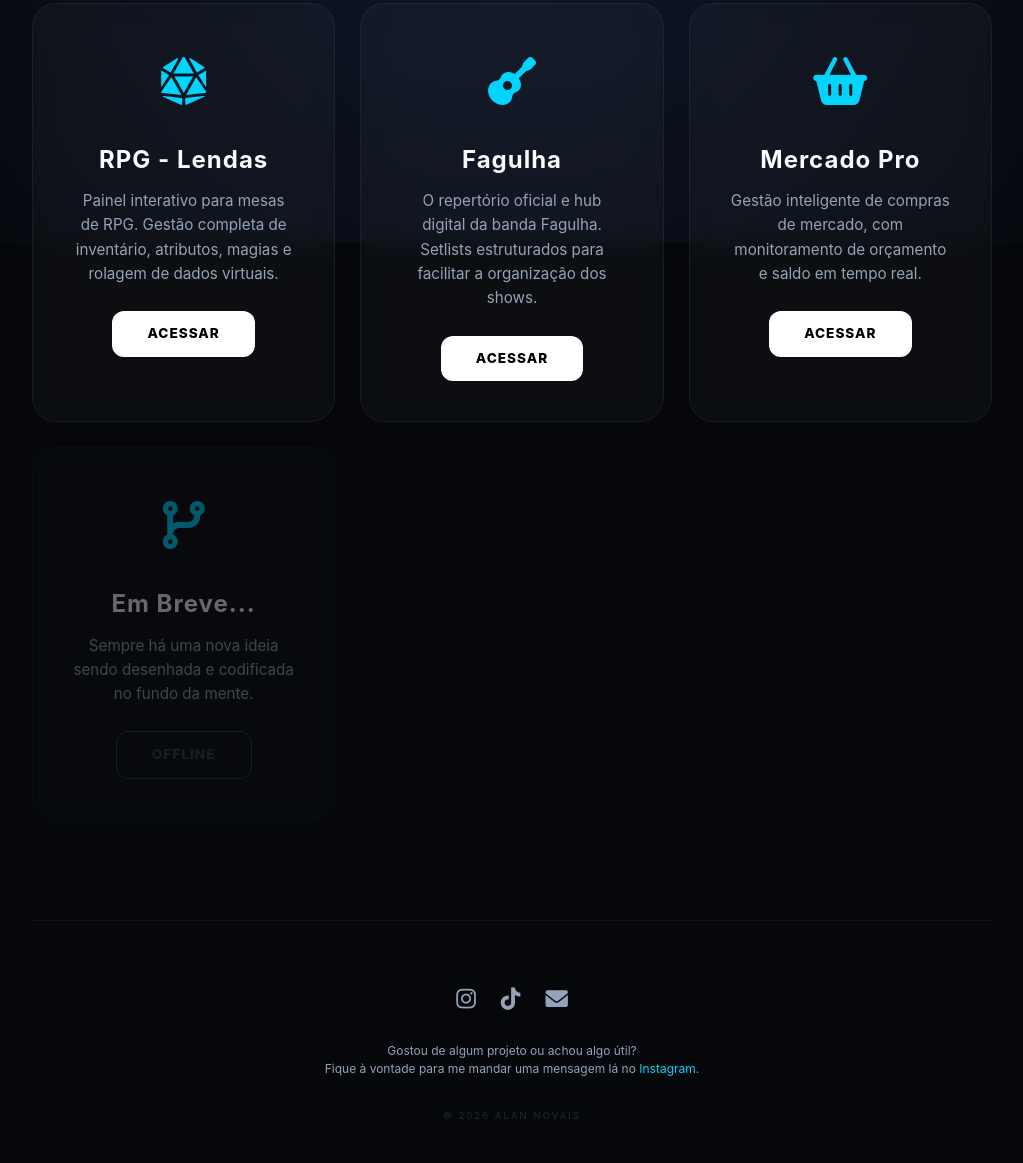
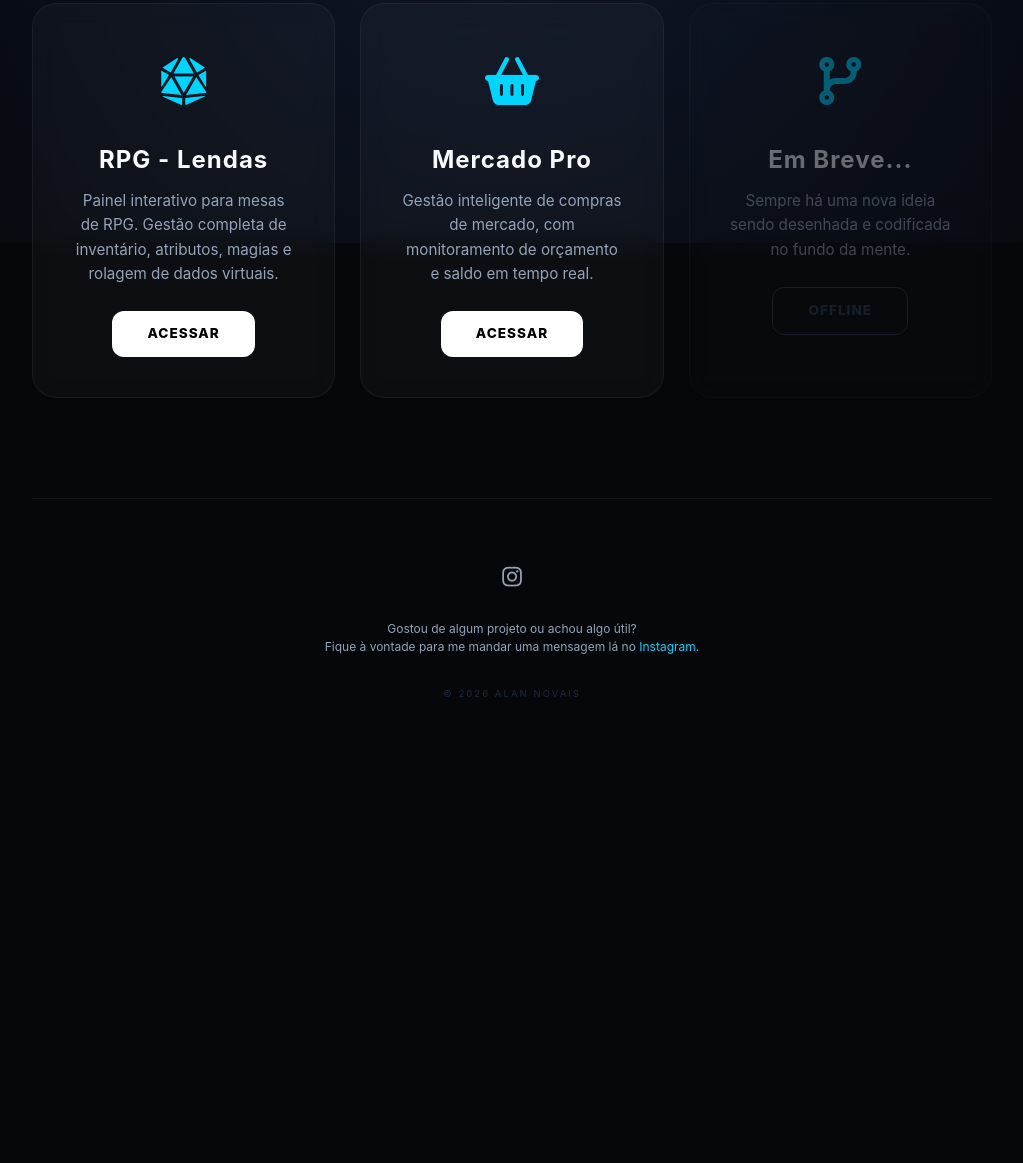
Before and after one commit to alannovaissantos-alt/Alan-Novais, a plain HTML site: page index.html in a window 1280 px wide. Shown: the part 557-1720 px from the top of the page, without its empty margins (128-1151 px from the left). After the commit the page ends 1298 px from the top, so only its background shows below. Drawn offline with Linux system fonts and the light colour scheme.

Commit message:
Atualizar o index.html

```diff
--- a/index.html
+++ b/index.html
@@ -242,13 +242,6 @@
             </div>
 
             <div class="app-card">
-                <div class="app-icon"><i class="fas fa-guitar"></i></div>
-                <h3>Fagulha</h3>
-                <p>O repertório oficial e hub digital da banda Fagulha. Setlists estruturados para facilitar a organização dos shows.</p>
-                <a href="fagulha/index.html" class="btn-access">Acessar</a>
-            </div>
-
-            <div class="app-card">
                 <div class="app-icon"><i class="fas fa-shopping-basket"></i></div>
                 <h3>Mercado Pro</h3>
                 <p>Gestão inteligente de compras de mercado, com monitoramento de orçamento e saldo em tempo real.</p>
@@ -266,8 +259,6 @@
         <footer>
             <div class="social-links">
                 <a href="https://www.instagram.com/alannovais96/" target="_blank" title="Instagram"><i class="fab fa-instagram"></i></a>
-                <a href="https://www.tiktok.com/@Vault.Zero0" target="_blank" title="TikTok"><i class="fab fa-tiktok"></i></a>
-                <a href="mailto:contato@alannovais.com.br" title="E-mail"><i class="fas fa-envelope"></i></a>
             </div>
 
             <p class="footer-note">
```
